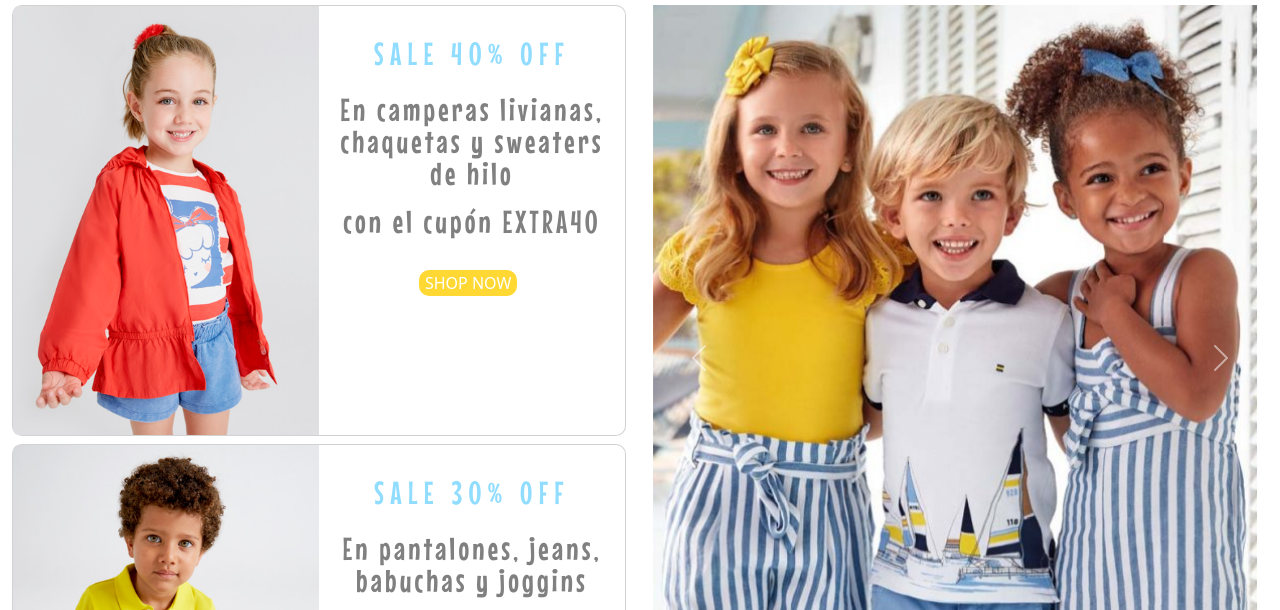
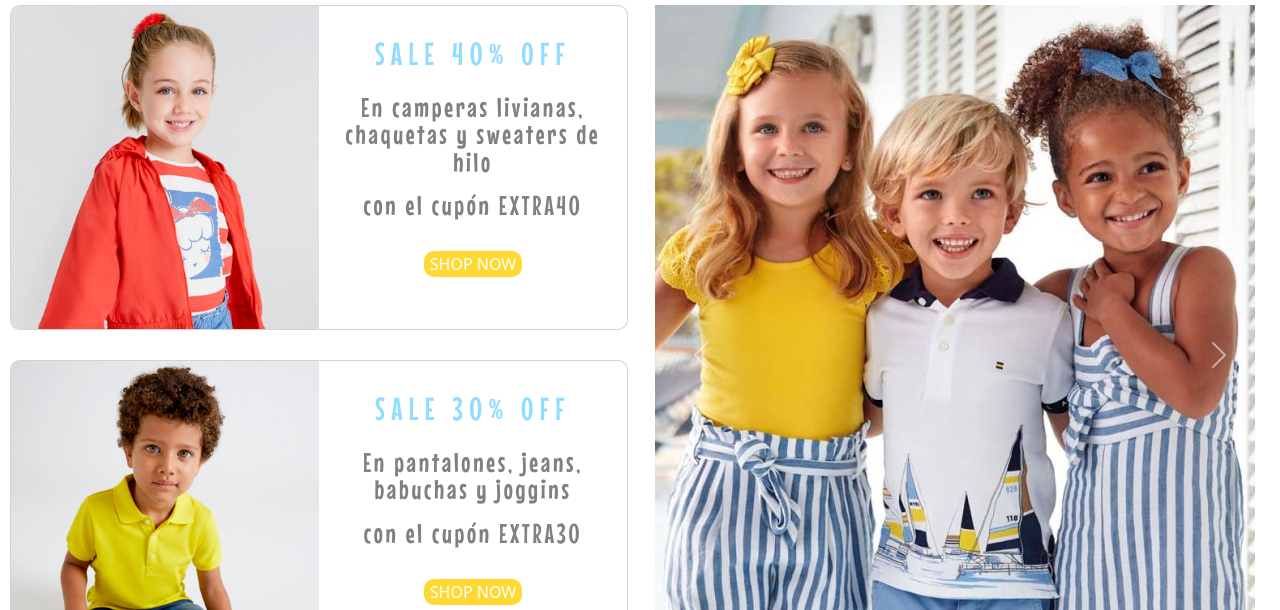
Before and after one commit to MarianSoltermann/childrens, a website: page index.html in a window 1280 px wide. Shown: the part 160-770 px from the top of the page. Drawn offline with Linux system fonts and the light colour scheme.

Commit message:
cambios index

```diff
--- a/index.html
+++ b/index.html
@@ -47,10 +47,10 @@
 <main class="container-fluid">
     <div class= "row">
     <article class="col-sm-12 col-md-6" id="tarjeta">
-    <div class="card mb-2" style="max-width: 100%;">
+    <div class="card mb-1" style="max-width: 100%;">
     <div class="row g-0">
     <div class="col-md-6">
-        <img src="images/nena.jpg" class="img-fluid rounded-start" alt="niña con capera roja, remera rayada y short de jean">
+        <img src="images/nena1.jpg" class="img-fluid rounded-start" alt="niña con capera roja, remera rayada y short de jean">
     </div>
     <div class="col-md-6">
     <div class="card-body">
@@ -66,10 +66,10 @@
     </div>
     </div>
     </div>
-    <div class="card mb-2" style="max-width: 100%;">
+    <div class="card mb-1" style="max-width: 100%;">
     <div class="row g-0">
     <div class="col-md-6">
-    <img src="images/nene6.jpg" class="img-fluid rounded-start" alt="niño con chomba amarilla y jean">
+    <img src="images/nene7.jpg" class="img-fluid rounded-start" alt="niño con chomba amarilla y jean">
     </div>
     <div class="col-md-6">
     <div class="card-body">
--- a/scss/_buttons.scss
+++ b/scss/_buttons.scss
@@ -1,11 +1,14 @@
-
+form {
+	display: flex;
+	justify-content: center;
+	align-items: center;
+}
 .shop{
 	background-color: $amarillo;
 	color: map-get($map:$colors, $key:'uno');
 	border-radius: 10px;
 	text-align: center;
 	border: none;
-	margin-left: 100px;
 	&:hover{
 	box-shadow: 1px 5px 14px 1px rgba(0,0,0,0.42);
 	-webkit-box-shadow: 1px 5px 14px 1px rgba(0,0,0,0.42);
@@ -13,6 +16,7 @@
 	-o-box-shadow: 1px 5px 14px 1px rgba(0,0,0,0.42);
 	-ms-box-shadow: 1px 5px 14px 1px rgba(0,0,0,0.42);
 	cursor: pointer;
+
 }
 }
 .comprar {
--- a/scss/_productos.scss
+++ b/scss/_productos.scss
@@ -1,20 +1,20 @@
 #carrusel {
 	padding-right: 10px;
-	width: 48vw;
-	height: auto;
+
 }
+
 
 #tarjeta {
 	padding-left: 10px;
+	margin-bottom: 10px;
 }
 
 .card {
 	border-radius: 10px;
-	width: 48vw;
 	}
 
 .promo {
-	@include texto(2em, 1em, grey);
+	@include texto(1.7em, 1em, grey);
 	font-family: $fontSecondary;
 	letter-spacing: 0.1em;
 	text-align: center;
```
Also changed, not shown: pages/order.html (+0 -1 lines), css/style.css, images/nena.webp, images/nena1.jpg (added), images/nene7.jpg (added), 1 other file.
